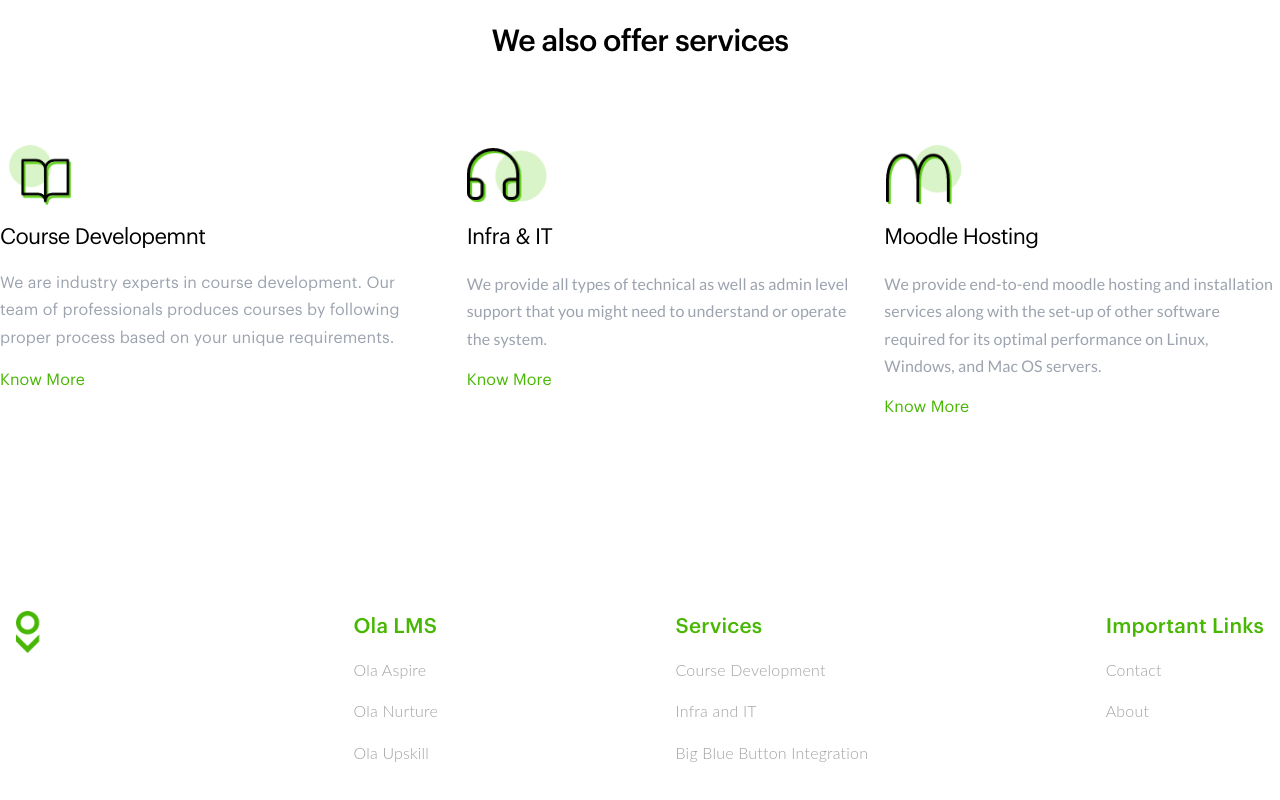
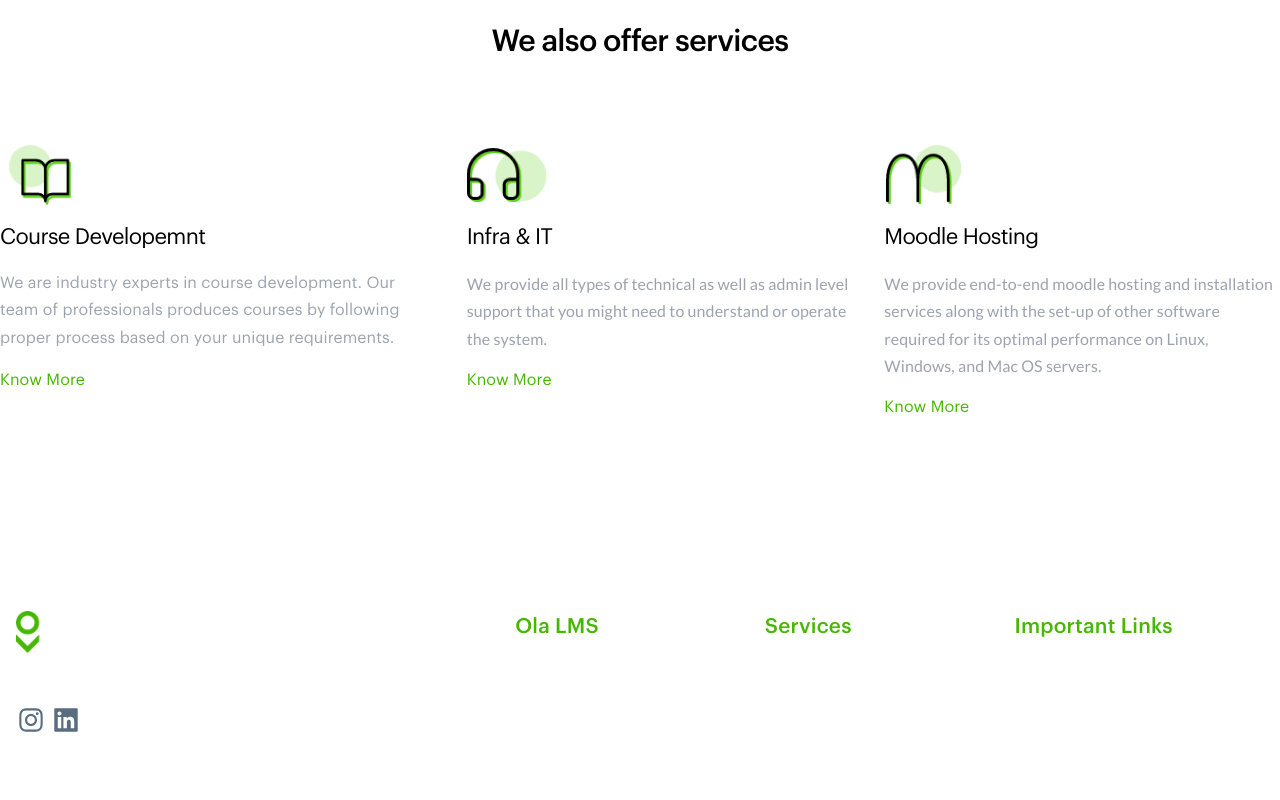
Before and after one commit to praveen-gt/Olatech-current, a Next.js app: page / in a window 1280 px wide. Shown: the part 3895-4695 px from the top of the page. Built offline with nearby package versions, Linux system fonts and the light colour scheme.

Commit message:
home page changes done

```diff
--- a/Components/Footer.tsx
+++ b/Components/Footer.tsx
@@ -2,6 +2,12 @@ import React from 'react'
 import Link from 'next/link';
 import Image from 'next/image';
 import styles from '../src/styles/Footer.module.css'
+import {
+    AiOutlineInstagram,
+    AiFillLinkedin
+} from "react-icons/ai";
+
+
 
 export default function Footer() {
     return (
@@ -10,7 +16,7 @@ export default function Footer() {
         }}>
             <div className="container mx-auto px-4 sm:px-6 items-center  padding_4  justify-between py-6 md:justify-start md:space-x-10">
 
-                <div className="flex footer justify-between lg:w-0 lg:flex-1">
+                <div className={styles.footer}>
                     <ul>
                         <li>
                             <Link href={'/'}>
@@ -21,6 +27,11 @@ export default function Footer() {
                                     alt=''
                                 />
                             </Link>
+                            <p className={styles.tagline}>some tag line</p>
+                            <div className={styles.footerIcons}>
+                            <AiOutlineInstagram color="#5A6C80" size={30} style={{marginRight: 5 }} />
+                            <AiFillLinkedin color="#5A6C80" size={30}/>
+                            </div>
                         </li>
                     </ul>
                     <ul>
@@ -42,7 +53,10 @@ export default function Footer() {
                     </ul>
                 </div>
             </div>
-            <div className='flex justify-center py-6 copyright'>
+            <div className="container mx-auto">
+                <hr style={{borderTopColor: '#dddddd38'}} />
+            </div>
+            <div className={styles.copyright}>
                 <p style={{
                     color: '#fff',
                 }}>© Ola Tech {new Date().getFullYear()}. All Rights Reserved.</p>
--- a/src/styles/Footer.module.css
+++ b/src/styles/Footer.module.css
@@ -5,13 +5,11 @@
     margin-bottom: 10px;
 }
 
-.footer_links {
-    font-family: "Lato", Sans-serif;
-    font-size: 20px;
-    color: #A1A1A1;
-    font-weight: 300;
-    padding-bottom: 10px;
-    letter-spacing: 0.2px;
+.footer_links a {
+    font-size: 0.95rem;
+    letter-spacing: 0.1px;
+    color: #fff;
+    opacity: 0.8;
 }
 
 .services_text {
@@ -30,7 +28,41 @@
 
 }
 
+.footer {
+    display: flex;
+    flex-direction: row;
+}
+
+.footer ul:first-child {
+    flex-grow: 2;
+}
+.footer ul:not(first-child) {
+    flex-grow: 1;
+    flex-basis: 0;
+}
+
 .footer ul li {
     font-size: 1.3rem;
     letter-spacing: 0.2px;
 }
+
+.copyright {
+    padding-block: 1rem;
+    display: flex;
+    justify-content: center;
+}
+
+.copyright p {
+    font-size: 0.9rem;
+}
+
+.tagline {
+    font-size: 1rem;
+    color: white;
+    padding-top: 12px;
+}
+
+.footerIcons {
+    display: flex;
+    margin-top: 1rem;
+}
```
